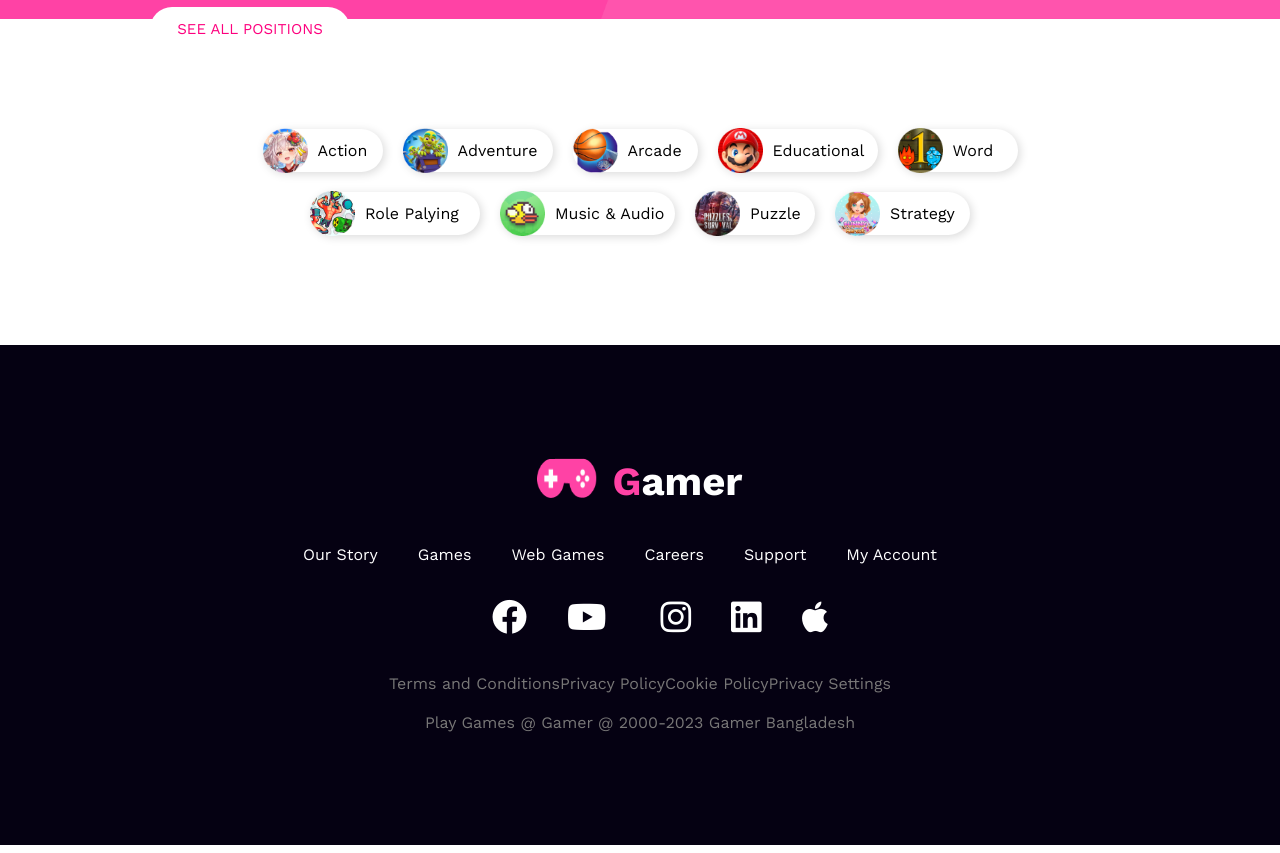
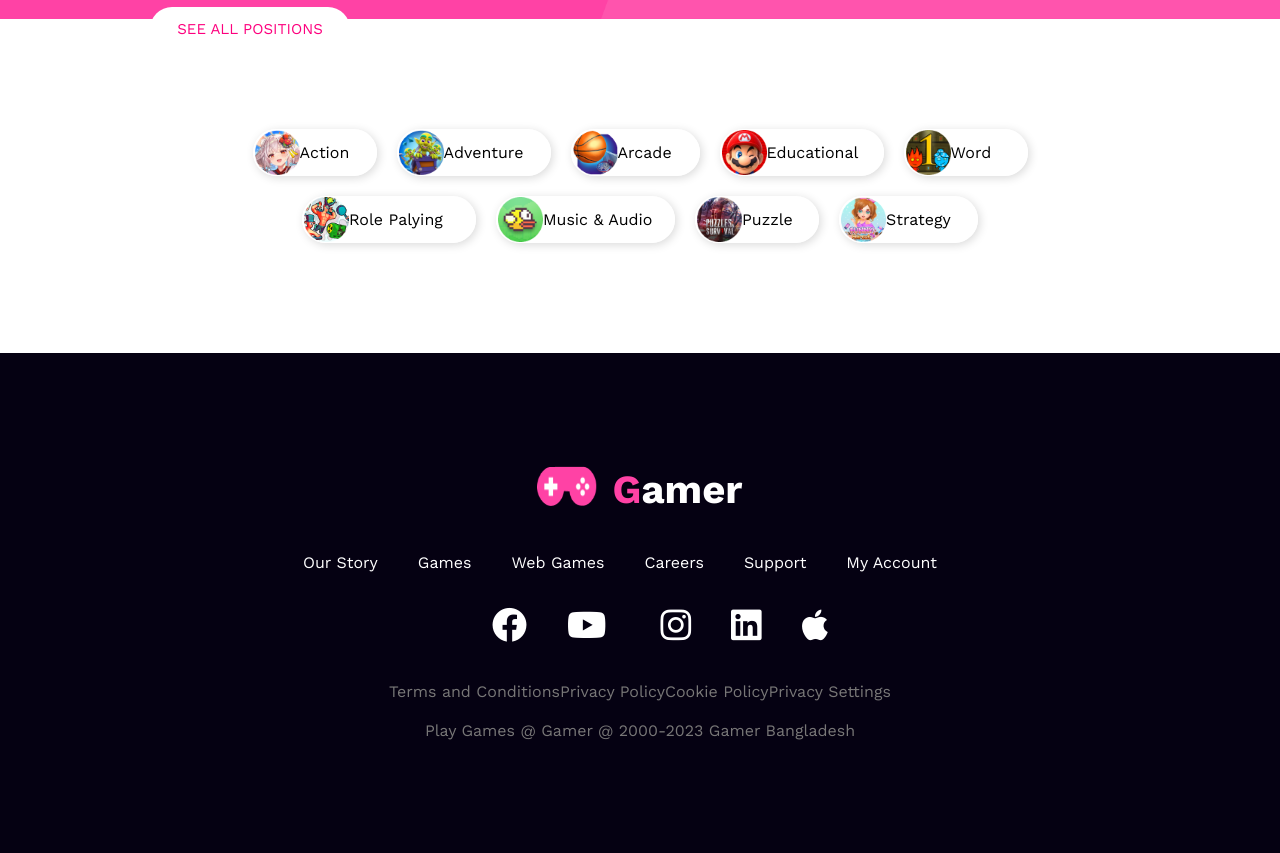
Before and after one commit to fahim369x/gamer-zone, a plain HTML site: page index.html in a window 1280 px wide. Shown: the part 4218-5071 px from the top of the page. Drawn offline with nearby package versions, Linux system fonts and the light colour scheme.

Commit message:
last update

```diff
--- a/index.html
+++ b/index.html
@@ -225,11 +225,11 @@
           <p>My Account</p>
         </div>
         <div class="our-social-media">
-          <i class="fa-brands fa-facebook"></i>
-          <i class="fa-brands fa-youtube"></i>
-          <i class="fa-brands fa-instagram"></i>
-          <i class="fa-brands fa-linkedin"></i>
-          <i class="fa-brands fa-apple"></i>
+          <a href="#"><i class="fa-brands fa-facebook"></i></a>
+          <a href="#"><i class="fa-brands fa-youtube"></i></a>
+          <a href="#"><i class="fa-brands fa-instagram"></i></a>
+          <a href="#"><i class="fa-brands fa-linkedin"></i></a>
+          <a href="#"><i class="fa-brands fa-apple"></i></a>
         </div>
         <div class="privacy-policy">
           <div class="privacysectionfirst">
--- a/style/style.css
+++ b/style/style.css
@@ -384,15 +384,15 @@ nav {
   display: flex;
   align-items: center;
   height: 43px;
+  border: 2px solid #fff;
   border-radius: 50px;
-  background: #fff;
-  color: #000000;
   box-shadow: 2px 2px 10px rgb(218, 218, 218);
   margin: 10px;
+  cursor: pointer;
 }
-.categoryItem p {
-  margin-left: 10px;
-  color: #000000;
+.categoryItem:hover {
+  border: 2px solid #fd007e;
+  color: #fd007e;
 }
 
 .categoryItem img {
```
